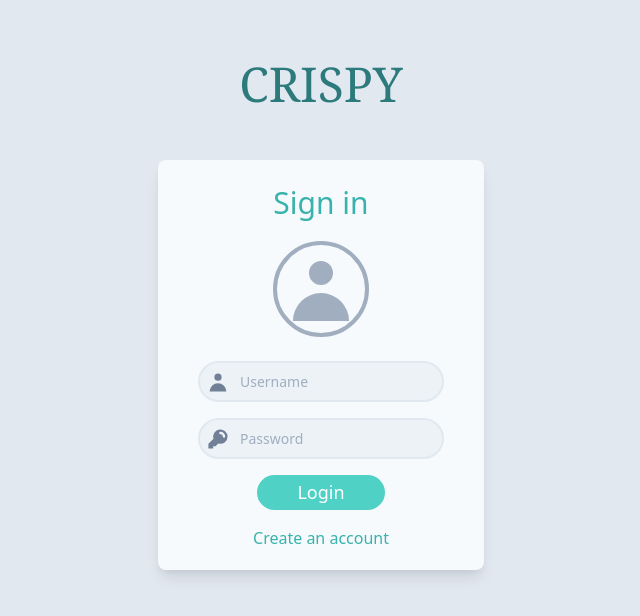
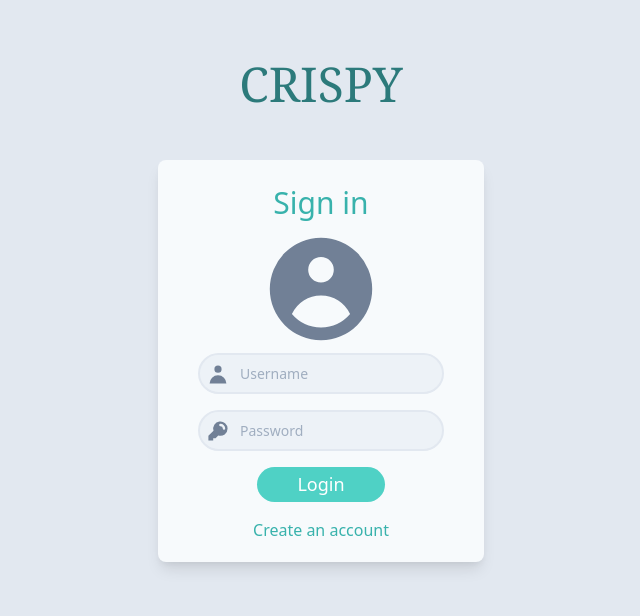
Before and after one commit to caioportela/crispy-employees, a Vue app in the folder client/: page /#/signin in a window 1280 px wide. Shown: the top 616 px of the page, without its empty margins (319-959 px from the left). Built offline with nearby package versions, Linux system fonts and the light colour scheme.

Commit message:
feat: change user image

```diff
--- a/client/src/views/Signin.vue
+++ b/client/src/views/Signin.vue
@@ -1,14 +1,12 @@
 <template>
   <div class="self-center mt-10">
     <div class="max-w-md w-full overflow-hidden text-center rounded-lg shadow-lg px-10 py-5 bg-gray-100">
-      <h6 class="text-3xl text-teal-500 mb-4">Sign in</h6>
+      <h6 class="text-3xl text-teal-500">Sign in</h6>
 
-      <div class="flex justify-center mb-6">
-        <span class="flex items-center justify-center border-4 border-gray-500 rounded-full w-24 h-24 text-gray-500">
-          <svg viewBox="0 0 20 20" fill="currentColor" class="user w-20 h-20">
-            <path fill-rule="evenodd" d="M10 9a3 3 0 100-6 3 3 0 000 6zm-7 9a7 7 0 1114 0H3z" clip-rule="evenodd"></path>
-          </svg>
-        </span>
+      <div class="flex justify-center text-gray-600">
+        <svg viewBox="0 0 20 20" fill="currentColor" class="user-circle w-32 h-32">
+          <path fill-rule="evenodd" d="M18 10a8 8 0 11-16 0 8 8 0 0116 0zm-6-3a2 2 0 11-4 0 2 2 0 014 0zm-2 4a5 5 0 00-4.546 2.916A5.986 5.986 0 0010 16a5.986 5.986 0 004.546-2.084A5 5 0 0010 11z" clip-rule="evenodd"></path>
+        </svg>
       </div>
 
       <form class="mb-4">
```
